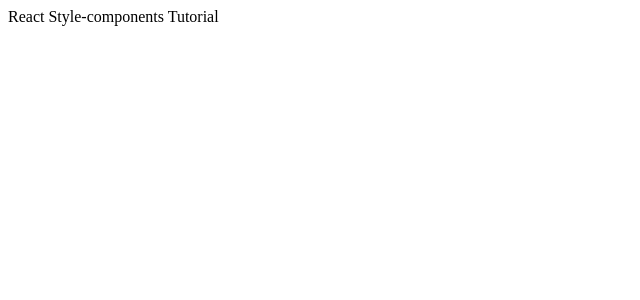
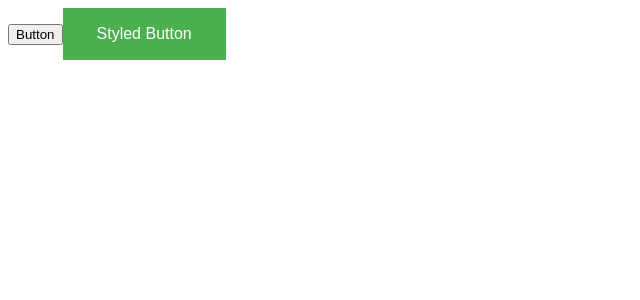
Before and after one commit to jh22j9/styled-components-demo, a React (Create React App) app: page / in a window 1280 px wide. Shown: the top 300 px of the page, without its empty margins (0-640 px from the left). Built offline with nearby package versions, Linux system fonts and the light colour scheme.

Commit message:
feat: basic styledButton

```diff
--- a/src/App.js
+++ b/src/App.js
@@ -1,5 +1,25 @@
+import styled from "styled-components";
+
+const StyledButton = styled.button`
+  border: 2px solid #4caf50;
+  background-color: #4caf50;
+  color: white;
+  padding: 15px 32px;
+  text-align: center;
+  text-decoration: none;
+  display: inline-block;
+  font-size: 16px;
+  cursor: pointer;
+  transition: 0.5s all ease-out;
+`;
+
 function App() {
-  return <div className="App">React Style-components Tutorial</div>;
+  return (
+    <div className="App">
+      <button>Button</button>
+      <StyledButton>Styled Button</StyledButton>
+    </div>
+  );
 }
 
 export default App;
```
Also changed, not shown: src/components/Button.js (added).
